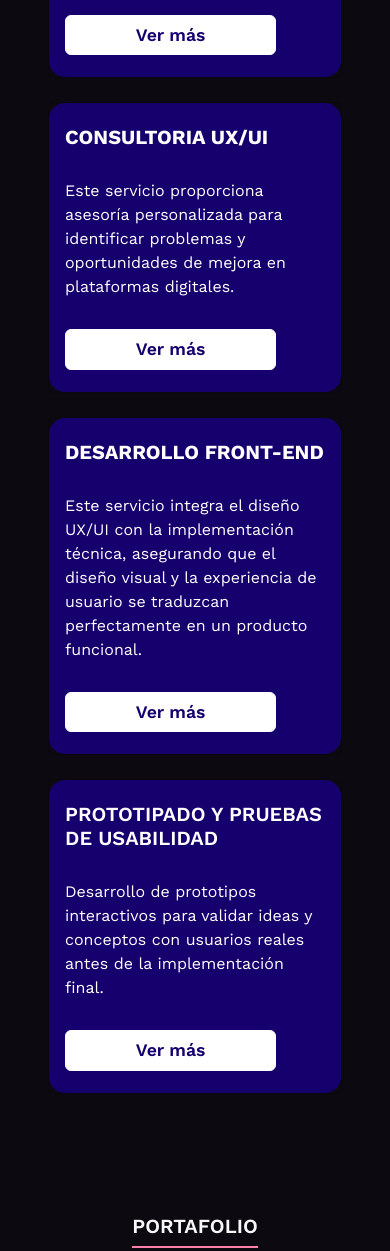
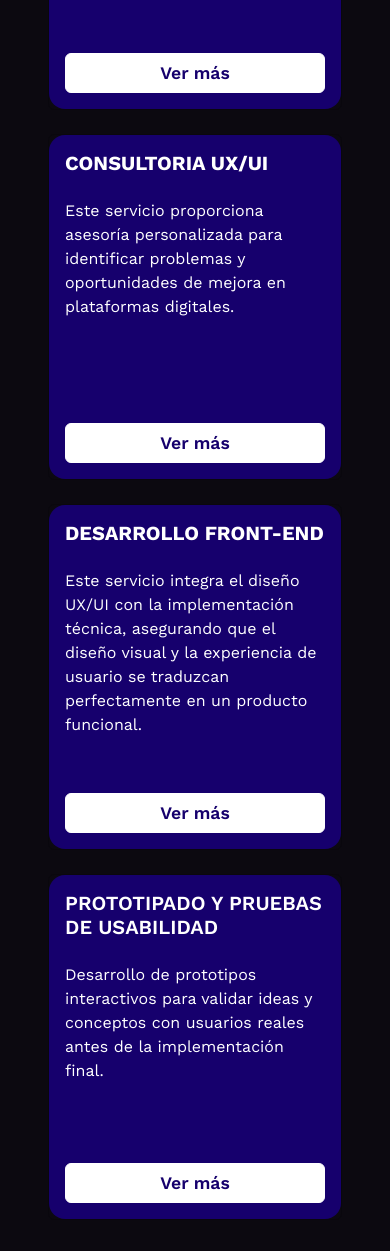
Before and after one commit to yese14286/PreEntrega-2-Vasquez-Yesenia, a website: page index.html in a window 390 px wide. Shown: the part 2401-3652 px from the top of the page. Drawn offline with nearby package versions, Linux system fonts and the light colour scheme.

Commit message:
Cambios en el responsive de las tarjetas de servicios para la version mobile

```diff
--- a/index.html
+++ b/index.html
@@ -105,42 +105,50 @@
         <div class="row d-flex align-items-stretch">
             <div class="col-md-6 mb-4">
                 <div class="card w-100 mb-4 h-100 d-flex">
-                    <div class="card-body d-flex flex-column justify-content-evenly rounded-4 fondo-morado-oscuro">
-                        <h5 class="card-title mb-4 fw-bolder">DISEÑO DE INTERFAZ DE USUARIO</h5>
-                        <p class="card-text mb-4">Este servicio se centra en el diseño visual de aplicaciones y sitios
+                    <div class="card-body d-flex flex-column justify-content-between rounded-4 fondo-morado-oscuro">
+                        <div class="d-flex flex-wrap">
+                            <h5 class="card-title mb-4 fw-bolder">DISEÑO DE INTERFAZ DE USUARIO</h5>
+                            <p class="card-text mb-4">Este servicio se centra en el diseño visual de aplicaciones y sitios
                             web, asegurando que la interfaz sea atractiva y fácil de usar.</p>
-                        <a class="btn btn-light" href="./pages/servicios.html">Ver más</a>
+                        </div>
+                        <a class="btn btn-light btn-card-services " href="./pages/servicios.html">Ver más</a>
                     </div>
                 </div>
             </div>
             <div class="col-md-6 mb-4">
                 <div class="card w-100 mb-4 h-100 d-flex ">
-                    <div class="card-body d-flex flex-column justify-content-evenly rounded-4 fondo-morado-oscuro ">
+                    <div class="card-body d-flex flex-column justify-content-between rounded-4 fondo-morado-oscuro ">
+                        <div class="d-flex flex-wrap">
                         <h5 class="card-title mb-4 fw-bolder">CONSULTORIA UX/UI</h5>
                         <p class="card-text mb-4">Este servicio proporciona asesoría personalizada para identificar
                             problemas y oportunidades de mejora en plataformas digitales.</p>
-                        <a class="btn btn-light" href="./pages/servicios.html">Ver más</a>
+                        </div>
+                        <a class="btn btn-light btn-card-services" href="./pages/servicios.html">Ver más</a>
                     </div>
                 </div>
             </div>
             <div class="col-md-6 mb-4">
                 <div class="card w-100 mb-4 h-100 d-flex">
-                    <div class="card-body d-flex flex-column justify-content-evenly rounded-4 fondo-morado-oscuro">
+                    <div class="card-body d-flex flex-column justify-content-between rounded-4 fondo-morado-oscuro">
+                        <div class="d-flex flex-wrap">
                         <h5 class="card-title mb-4 fw-bolder">DESARROLLO FRONT-END</h5>
                         <p class="card-text mb-4">Este servicio integra el diseño UX/UI con la implementación técnica,
                             asegurando que el diseño visual y la experiencia de usuario se traduzcan perfectamente en un
                             producto funcional.</p>
-                        <a class="btn btn-light" href="./pages/servicios.html">Ver más</a>
+                        </div>
+                        <a class="btn btn-light btn-card-services" href="./pages/servicios.html">Ver más</a>
                     </div>
                 </div>
             </div>
             <div class="col-md-6 mb-4 ">
                 <div class="card w-100 mb-4 h-100 d-flex ">
-                    <div class="card-body d-flex flex-column justify-content-evenly rounded-4 fondo-morado-oscuro">
+                    <div class="card-body d-flex flex-column justify-content-between rounded-4 fondo-morado-oscuro">
+                        <div class="d-flex flex-wrap">
                         <h5 class="card-title mb-4 fw-semibold">PROTOTIPADO Y PRUEBAS DE USABILIDAD</h5>
                         <p class="card-text mb-4">Desarrollo de prototipos interactivos para validar ideas y conceptos
                             con usuarios reales antes de la implementación final.</p>
-                        <a class="btn btn-light" href="./pages/servicios.html">Ver más</a>
+                        </div>
+                        <a class="btn btn-light btn-card-services" href="./pages/servicios.html">Ver más</a>
                     </div>
                 </div>
             </div>
--- a/scss/styles.scss
+++ b/scss/styles.scss
@@ -176,6 +176,12 @@ header {
     .navbar>.container, .navbar>.container-fluid, .navbar>.container-lg, .navbar>.container-md, .navbar>.container-sm, .navbar>.container-xl, .navbar>.container-xxl{
         justify-content: space-between !important;
     }
+    .btn-card-services {
+        width: 100% !important;
+    }
+    .card-body {
+        height: 320px !important;
+    }
 
     .section-title>.col-md-12>h1 {
         font-size: 2em;
@@ -185,6 +191,7 @@ header {
         margin: 37px !important;
         width: 69% !important;
     }
+
 }
 .btn-light , .btn-primary {
     font-size: 1.1em;
```
Also changed, not shown: css/styles.css, 1 other file.
